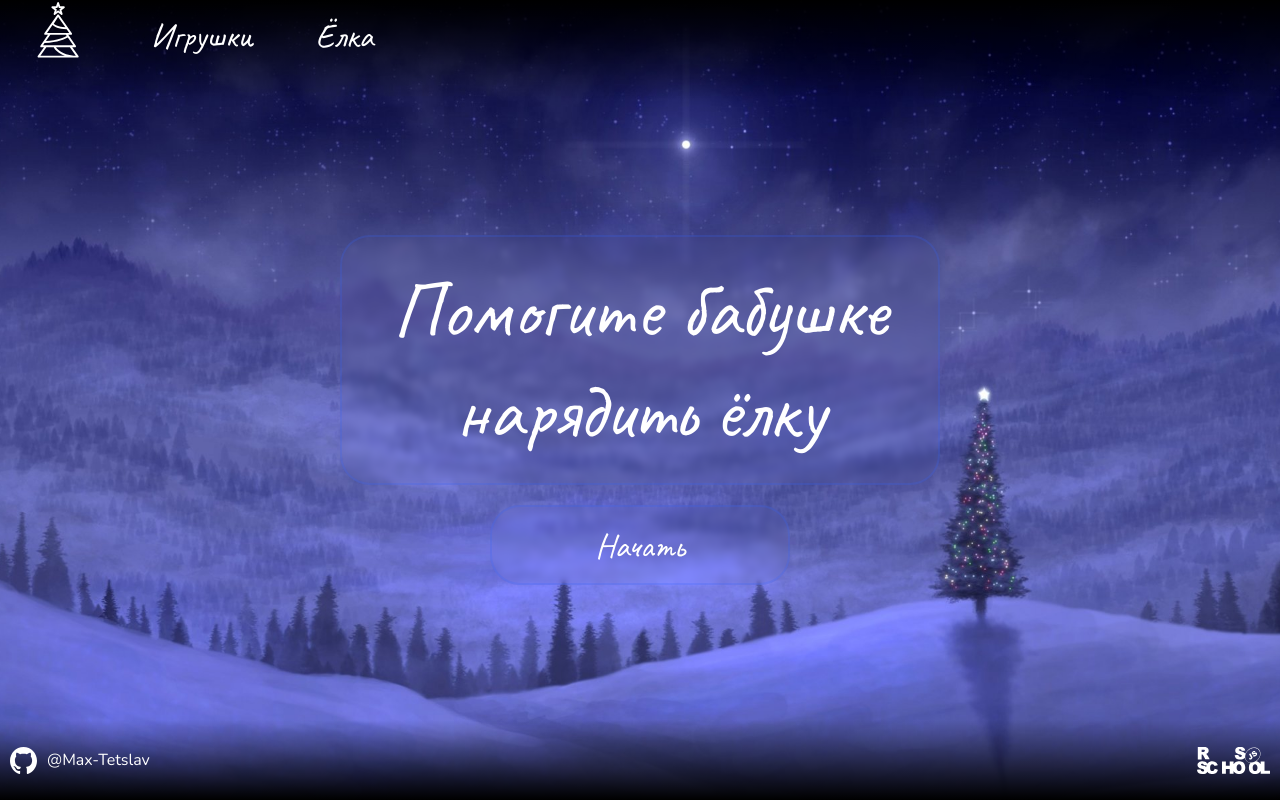
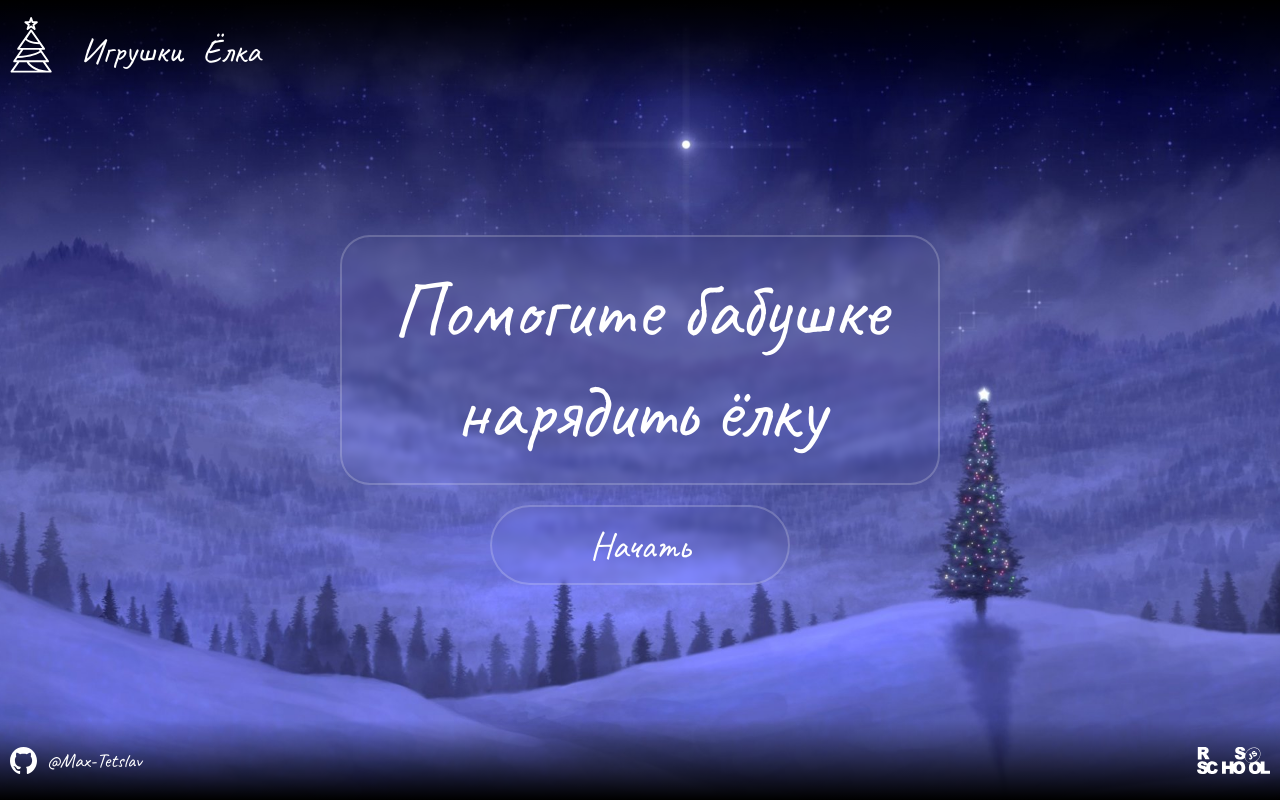
Before and after one commit to Max-Tetslav/christmas-tree, a website built with webpack: page src/index.html in a window 1280 px wide. Built offline with nearby package versions, Linux system fonts and the light colour scheme.

Commit message:
feat: improve homepage layout

```diff
--- a/src/styles/content/contentHome.scss
+++ b/src/styles/content/contentHome.scss
@@ -16,7 +16,7 @@
   background: radial-gradient(circle, rgba(89, 99, 131, 0.001) 0%, rgba(162,186,255,0.001) 100%);
   backdrop-filter: blur(3px);
   border-radius: 30px;
-  border: 2px solid rgba(54, 101, 255, 0.2);
+  border: 2px solid rgba(255, 255, 255, 0.2);
 }
 
 .welcome-container__text{
@@ -33,10 +33,10 @@
   width: 300px;
   height: 80px;
   font-family: 'Caveat', cursive;
-  font-size: 34px;
+  font-size: 38px;
   color: white;
   background: radial-gradient(circle, rgba(89, 99, 131, 0.001) 0%, rgba(162,186,255,0.001) 100%);
   backdrop-filter: blur(3px);
-  border-radius: 30px;
-  border: 2px solid rgba(54, 101, 255, 0.2);
+  border-radius: 50px;
+  border: 2px solid rgba(255, 255, 255, 0.2);
 }
--- a/src/styles/footer/footer.scss
+++ b/src/styles/footer/footer.scss
@@ -23,7 +23,8 @@
 
 .author-container__nickname{
   color: #ffffff;
-  font-family: 'Nunito', sans-serif;
+  font-family: 'Caveat', cursive;
+  font-size: 20px;
 }
 
 .github-logo{
--- a/src/styles/header/headerHome.scss
+++ b/src/styles/header/headerHome.scss
@@ -1,4 +1,6 @@
 .header{
+  display: flex;
+  align-items: center;
   width: 100%;
   height: 100px;
   background: linear-gradient(0deg, rgba(255,255,255,0) 0%, rgba(0,0,0,1) 100%);
@@ -9,7 +11,7 @@
   display: flex;
   justify-content: space-around;
   align-items: center;
-  gap: 0 10px;
+  gap: 20px;
   color: #ffffff;
 }
 
```
